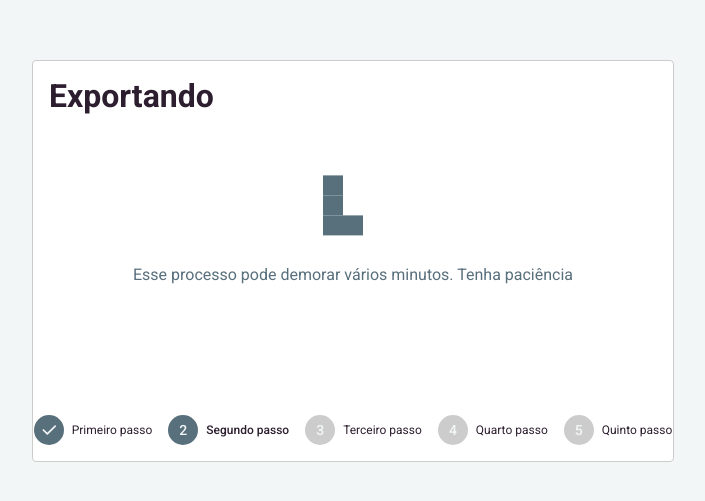
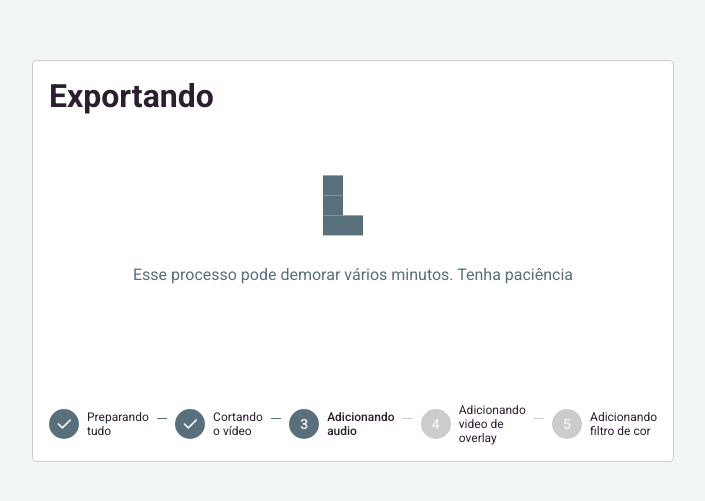
Before and after one commit to Gust4voSales/ClipMaker, a Next.js app: page /export in a window 1280 px wide. Shown: the part 139-640 px from the top of the page, without its empty margins (287-992 px from the left). Built offline with nearby package versions, Linux system fonts and the light colour scheme.

Commit message:
feat: better handle steps disposition with multiple steps (responsive)

```diff
--- a/src/components/Stepper/styles.ts
+++ b/src/components/Stepper/styles.ts
@@ -25,7 +25,6 @@ export const StepContainer = styled.div`
   align-items: center;
   justify-content: center;
   margin: 0 ${(props) => props.theme.spacing()};
-
   &:first-child {
     margin-left: 0;
   }
@@ -34,8 +33,7 @@ export const StepContainer = styled.div`
   }
 
   & > span {
-    white-space: nowrap;
-    max-width: min-content;
+    max-width: 12rem;
     margin-left: ${(props) => props.theme.spacing()};
   }
 `;
--- a/src/pages/export.tsx
+++ b/src/pages/export.tsx
@@ -39,6 +39,16 @@ export default function Export() {
     clearInterval(progressInterval);
   }
 
+  function getScreenplaySteps() {
+    let steps = [{ label: "Preparando tudo" }, { label: "Cortando o vídeo" }, { label: "Adicionando audio" }];
+
+    if (screenPlay?.overlayFilter) steps.push({ label: "Adicionando video de overlay" });
+    steps.push({ label: "Adicionando video de overlay" });
+    if (screenPlay?.colorFilter) steps.push({ label: "Adicionando filtro de cor" });
+    steps.push({ label: "Adicionando filtro de cor" });
+    return steps;
+  }
+
   return (
     <div>
       <Modal isOpen={true} ariaHideApp={false} style={S.customModalStyles}>
@@ -49,16 +59,7 @@ export default function Export() {
           </S.LoadingContainer>
           <S.LoadingSpan>Esse processo pode demorar vários minutos. Tenha paciência</S.LoadingSpan>
 
-          <Stepper
-            steps={[
-              { label: "Primeiro passo" },
-              { label: "Segundo passo" },
-              { label: "Terceiro passo" },
-              { label: "Quarto passo" },
-              { label: "Quinto passo" },
-            ]}
-            current={1}
-          />
+          <Stepper steps={getScreenplaySteps()} current={2} />
           {exportProgress && <span>{exportProgress}</span>}
           {output && <video src={output} controls></video>}
         </S.Container>
```
